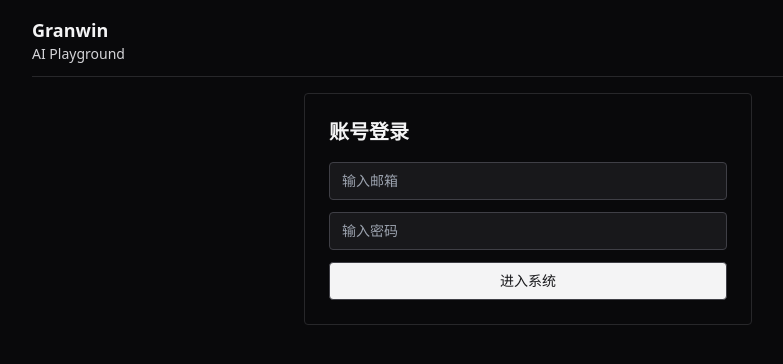
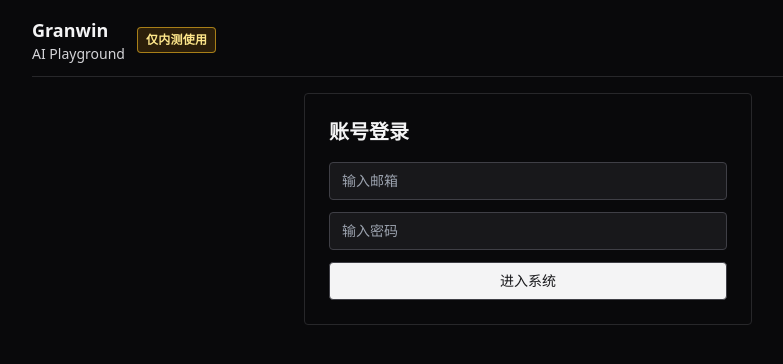
Before and after one commit to chen8139-dotcom/LightTarven, a Next.js app: page / in a window 1280 px wide. Shown: the top 364 px of the page, without its empty margins (112-895 px from the left). Built offline with nearby package versions, Linux system fonts and the light colour scheme; no server answers.

Commit message:
chore: add beta-only badge in global header

```diff
--- a/app/layout.tsx
+++ b/app/layout.tsx
@@ -13,6 +13,9 @@ export default function RootLayout({ children }: { children: ReactNode }) {
               <span className="block text-lg font-semibold">Granwin</span>
               <span className="block text-sm font-medium text-zinc-300">AI Playground</span>
             </h1>
+            <span className="rounded border border-amber-400/60 bg-amber-500/15 px-2 py-1 text-xs font-semibold tracking-wide text-amber-200">
+              仅内测使用
+            </span>
             <TopNav />
           </header>
           <BetaConsentGate />
```
